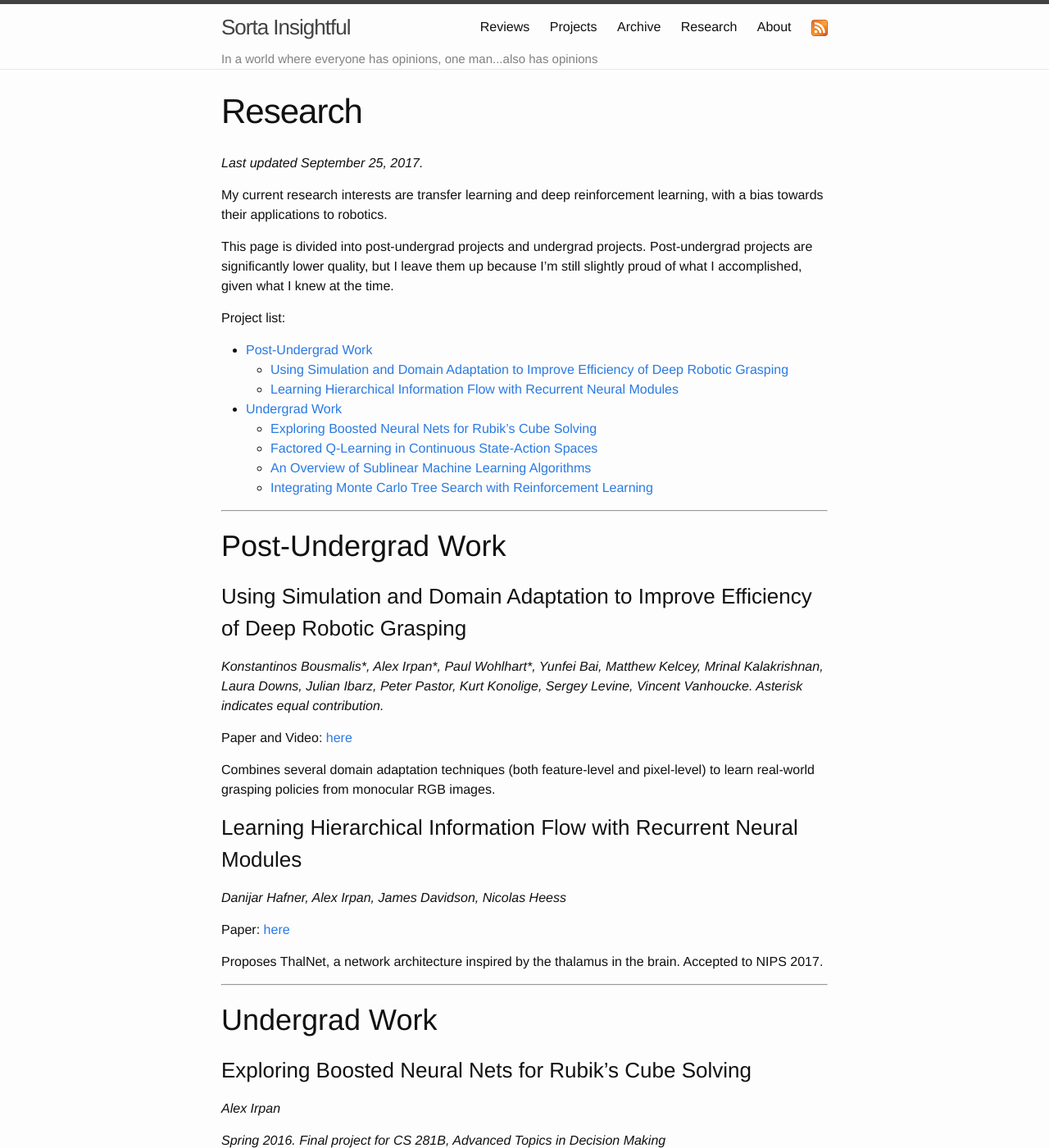
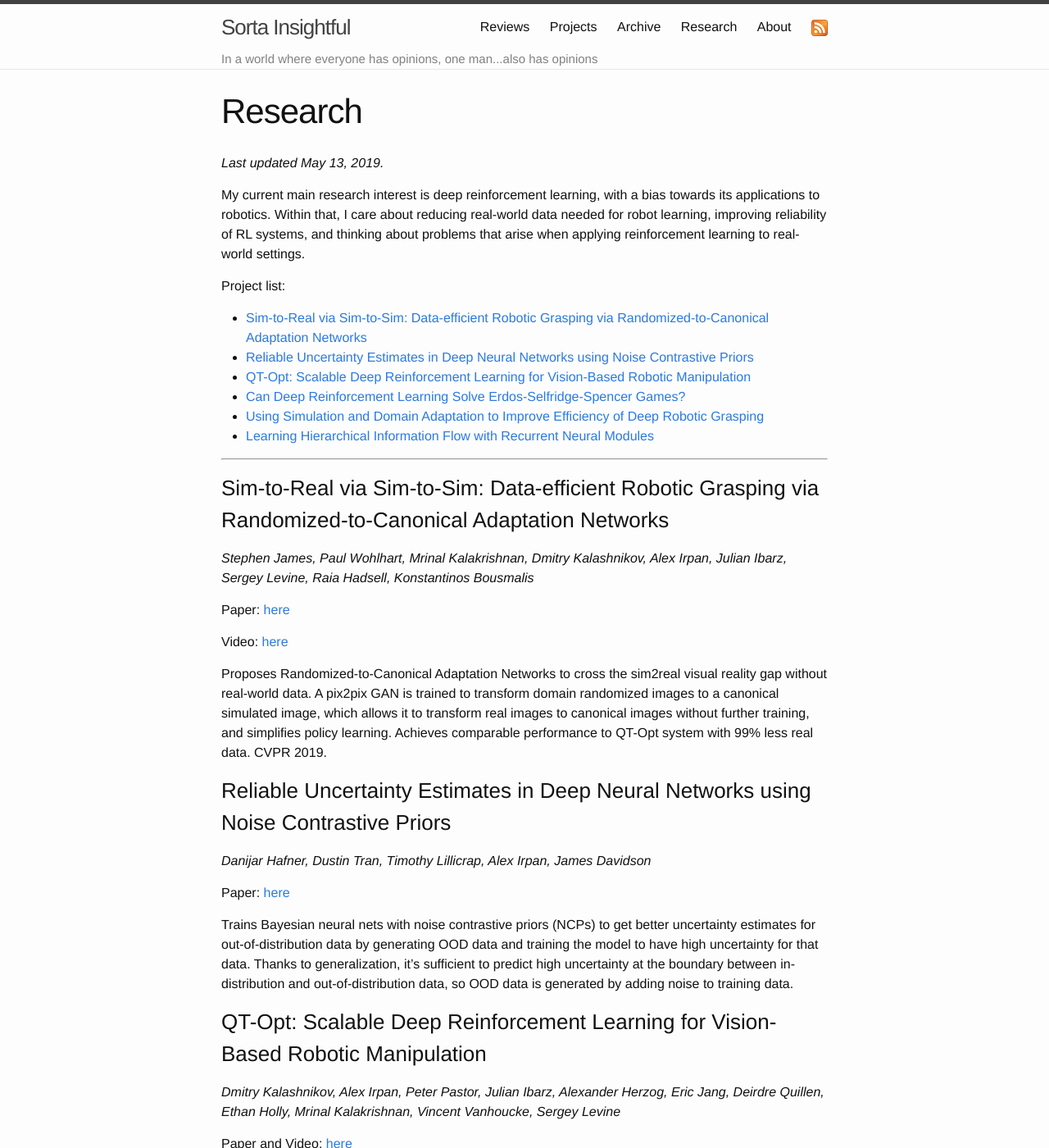
Before and after one commit to alexirpan/alexirpan.github.io, a Jekyll site: the page built from research.md, in a window 1280 px wide and 1400 px high. Shown: the whole window at 82% size. Built offline with Jekyll 4.4.1, drawn with Linux system fonts in a browser that asks for light colours; nearby versions of some CDN libraries; some of the changed text lies outside the part shown.

Commit message:
Update research page, figure out what to do with old projects later.

```diff
--- a/research.md
+++ b/research.md
@@ -4,15 +4,9 @@
 permalink: /research/
 ---
 
-*Last updated September 25, 2017.*
+*Last updated May 13, 2019.*
 
-My current research interests are transfer learning and deep reinforcement
-learning, with a bias towards their applications to robotics.
-
-This page is divided into post-undergrad projects and undergrad projects.
-Post-undergrad projects are significantly lower quality, but I leave them up
-because I'm still slightly proud of what I accomplished, given what I knew
-at the time.
+My current main research interest is deep reinforcement learning, with a bias towards its applications to robotics. Within that, I care about reducing real-world data needed for robot learning, improving reliability of RL systems, and thinking about problems that arise when applying reinforcement learning to real-world settings.
 
 Project list:
 
@@ -24,7 +18,46 @@
 
 <p></p>
 
-# Post-Undergrad Work
+### Sim-to-Real via Sim-to-Sim: Data-efficient Robotic Grasping via Randomized-to-Canonical Adaptation Networks
+
+*Stephen James, Paul Wohlhart, Mrinal Kalakrishnan, Dmitry Kalashnikov, Alex Irpan, Julian Ibarz, Sergey Levine, Raia Hadsell, Konstantinos Bousmalis*
+
+Paper: [here](https://arxiv.org/abs/1812.07252)
+
+Video: [here](https://sites.google.com/view/rcan/)
+
+Proposes Randomized-to-Canonical Adaptation Networks to cross the sim2real
+visual reality gap without real-world data. A pix2pix GAN is trained to transform domain randomized images to a canonical simulated image, which allows it to transform real images to canonical images without further training, and simplifies policy learning. Achieves comparable performance to QT-Opt system with 99% less real data. CVPR 2019.
+
+### Reliable Uncertainty Estimates in Deep Neural Networks using Noise Contrastive Priors
+
+*Danijar Hafner, Dustin Tran, Timothy Lillicrap, Alex Irpan, James Davidson*
+
+Paper: [here](https://arxiv.org/abs/1807.09289)
+
+Trains Bayesian neural nets with noise contrastive priors (NCPs) to get better uncertainty estimates
+for out-of-distribution data by generating OOD data and training the model to have high uncertainty for that data. Thanks to generalization, it's sufficient to predict high uncertainty at the boundary between in-distribution and out-of-distribution data, so OOD data is generated by adding noise to training data.
+
+### QT-Opt: Scalable Deep Reinforcement Learning for Vision-Based Robotic Manipulation
+
+*Dmitry Kalashnikov, Alex Irpan, Peter Pastor, Julian Ibarz, Alexander Herzog, Eric Jang, Deirdre Quillen, Ethan Holly, Mrinal Kalakrishnan, Vincent Vanhoucke, Sergey Levine*
+
+Paper and Video: [here](https://sites.google.com/view/qtopt)
+
+Google AI Blog: [here](https://ai.googleblog.com/2018/06/scalable-deep-reinforcement-learning.html)
+
+Trains a real-world grasping policy from monocular RGB images, using QT-Opt, a scalable deep reinforcement learning system. The learned policy reaches 96% grasp success on previously unseen objects, uses less data than supervised learning, and automatically learns to singulate objects and retry failed grasps, because they improve long-term grasp success. CoRL 2018, Best Systems Paper.
+
+### Can Deep Reinforcement Learning Solve Erdos-Selfridge-Spencer Games?
+
+*Maithra Raghu, Alex Irpan, Jacob Andreas, Robert Kleinberg, Quoc V. Le, Jon Kleinberg*
+
+Paper: [here](https://arxiv.org/abs/1711.02301)
+
+Code: [here](https://github.com/rubai5/ESS_Game)
+
+Explores deep RL within Erdos-Selfridge-Spencer games, a class of combinatorial games
+where there is a tunable difficulty parameter and a closed-form optimal linear policy. The environments are used to compare learning algorithms, analyze generalization, and compare imitation learning to reinforcement learning. ICML 2018.
 
 ### Using Simulation and Domain Adaptation to Improve Efficiency of Deep Robotic Grasping
 
@@ -32,7 +65,7 @@
 
 Paper and Video: [here](https://sites.google.com/view/graspgan)
 
-Combines several domain adaptation techniques (both feature-level and pixel-level) to learn real-world grasping policies from monocular RGB images.
+Combines several domain adaptation techniques (both feature-level and pixel-level) to learn real-world grasping policies from monocular RGB images. Achieved same real-world grasp performance with 50x less data. ICRA 2018.
 
 
 ### Learning Hierarchical Information Flow with Recurrent Neural Modules
@@ -41,70 +74,4 @@
 
 Paper: [here](https://arxiv.org/abs/1706.05744)
 
-Proposes ThalNet, a network architecture inspired by the thalamus in the brain. Accepted to NIPS 2017.
-
----------------------------------------------
-
-<p></p>
-
-# Undergrad Work
-
-### Exploring Boosted Neural Nets for Rubik's Cube Solving
-
-*Alex Irpan*
-
-*Spring 2016. Final project for CS 281B, Advanced Topics in Decision Making*
-
-Poster (click for full size):
-
-[![Poster](/public/research/posterimage.png)](/public/research/poster.pdf)
-
-Paper: [here](/public/research/nips_2016.pdf)
-
-Code: [GitHub](https://github.com/alexirpan/rubik_research)
-
-Applies AdaBoost to a online data stream to aid in training a neural net to
-classify the next move in a Rubik's Cube solution.
-
-
-### Factored Q-Learning in Continuous State-Action Spaces
-
-*Alex Irpan, mentored by John Schulman*
-
-*Fall 2015. Final project for CS 281A, Statistical Learning Theory*
-
-Poster (click for full size):
-
-[![281A Poster](/public/research/281aposterimage.png)](/public/research/281aposter.pdf)
-
-Informal Writeup: [PDF](/public/research/281areport.pdf)
-
-Code: [BitBucket](https://bitbucket.org/airpan/fall15-research)
-
-Represents a Q-function as the sum of one Q-function for each dimension of the
-action space, aiming to avoid the curse of dimensionality in high-dimensional
-discretized MDPs.
-
-
-### An Overview of Sublinear Machine Learning Algorithms
-
-*Alex Irpan\*, Ronald Kwan\* (worked equally)*
-
-*Spring 2015. Final project for CS 270, Combinatorial Algorithms and Data Structures*
-
-Report: [PDF](/public/research/sublinear-algorithms-optimization.pdf)
-
-A survey paper summarizing algorithms used to solve SDPs and learn SVMs in sublinear
-time.
-
-
-### Integrating Monte Carlo Tree Search with Reinforcement Learning
-
-*Alex Irpan, mentored by John Schulman*
-
-*Fall 2014 - Spring 2015*
-
-Code: [BitBucket](https://bitbucket.org/airpan/research-code)
-
-Regresses policy $$\pi$$ to target values generated by MCTS, with $$\pi$$
-as the rollout policy. Note: done before AlphaGo was announced.
+Proposes ThalNet, a network architecture inspired by the thalamus in the brain. NeurIPS 2017.
```
Also changed, not shown: _scratch/research.md (added, +110 -0 lines).
